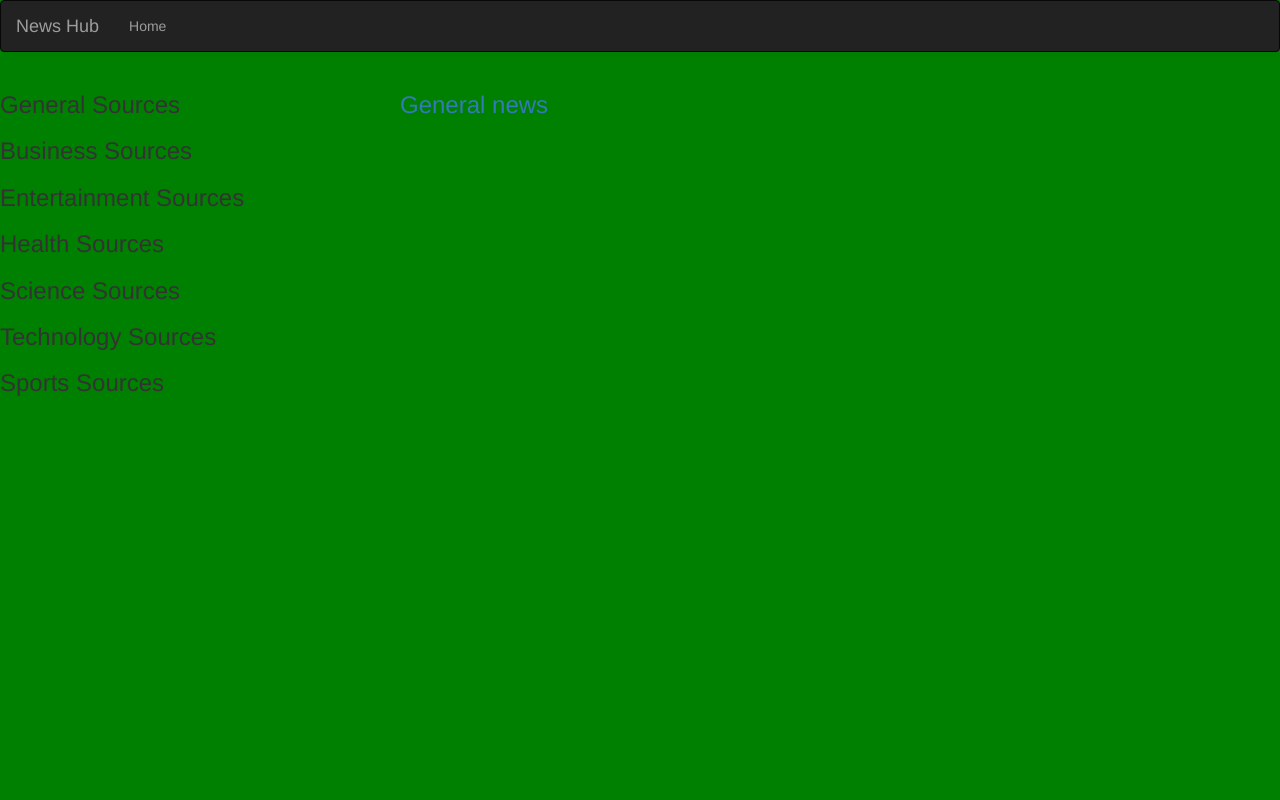
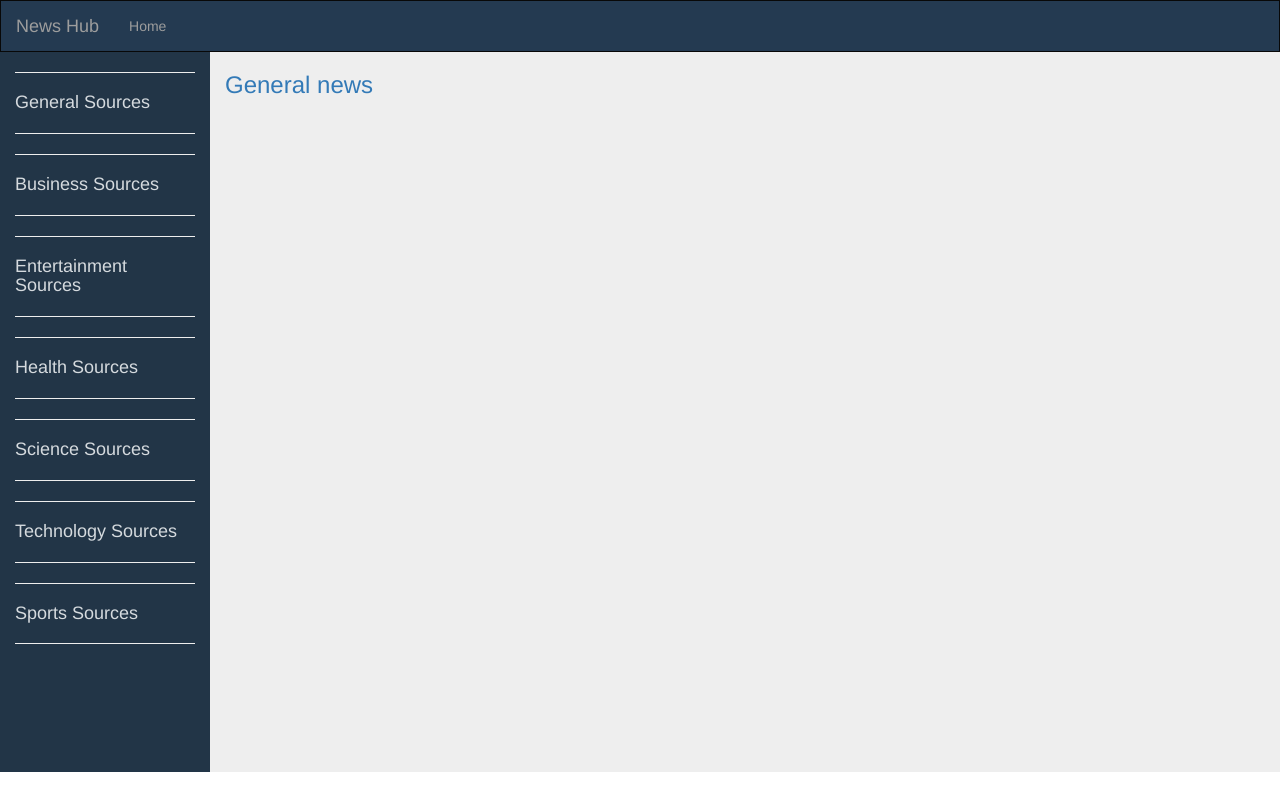
Before and after one commit to JamesKimari/USS-News, a Flask app: template app/templates/index.html in a window 1280 px wide. Run offline with Flask 2, Linux system fonts and the light colour scheme; the template is opened without the code that fills it, so the values that code supplies are empty; parts of the project's set-up code (start-up, migrations or seed data) failed here and were passed over; some libraries are stand-ins or nearby versions.

Commit message:
added styling to the index.html page, created two columns: one for the news sources and the other for the news categories

```diff
--- a/app/static/css/index.css
+++ /dev/null
@@ -1,8 +0,0 @@
-.container {
-    padding: 0%;
-    margin: 0%;
-}
-
-body{
-    background-color: green;
-}
--- a/app/templates/base.html
+++ b/app/templates/base.html
@@ -3,3 +3,6 @@
 {% block navbar %}
     {% include 'navbar.html' %}
 {% endblock %}
+
+{% block styles %} {{ super() }}
+<link rel="stylesheet" href="{{ url_for('static', filename='css/index.css') }}"> {% endblock %}
--- a/app/templates/index.html
+++ b/app/templates/index.html
@@ -1,63 +1,59 @@
-{% extends 'base.html' %} {% import 'macros.html' as macro %}
-
-{% if title %}
+{% extends 'base.html' %} {% import 'macros.html' as macro %} {% if title %}
 <title>{{title}}</title>
 {% else %}
 <title>US News</title>
 {% endif %}
 
 {% block styles %}
-{{ super() }}
-<link rel="stylesheet" href="{{ url_for('static', filename='css/index.css') }}">
+    {{ super () }}
+    <link rel="stylesheet" href="{{ url_for('static', filename = 'css/index.css')}}">
+
 {% endblock %}
 
+{% block content %}
+<div class="container-fluid" style="background-color: rgb(238,238,238)">
+<div class="row">
+<div class="col-md-3" style="height: 90vh; width: 15em; overflow: scroll; background-color: rgb(34,53,71)">
 
-{% block content %}
-<div class="container">
-    <div class="row">
-        <div class="col-md-4">
+            <hr><h4 style="color:#d5dade">General Sources</h4><hr>
+            <div>
+                {{macro.displaySourceList(general)}}
+            </div><hr>
 
-            <h3>General Sources</h3>
-            <ul>
-                {{macro.displaySourceList(general)}}
-            </ul>
+            <h4 style="color:#d5dade">Business Sources</h4><hr>
+            <div>
+                {{macro.displaySourceList(business)}}
+            </div><hr>
 
-            <h3>Business Sources</h3>
-            <ul>
-                {{macro.displaySourceList(business)}}
-            </ul>
+            <h4 style="color:#d5dade">Entertainment Sources</h4><hr>
+            <div>
+                {{macro.displaySourceList(entertainment)}}
+            </div><hr>
 
-            <h3>Entertainment Sources</h3>
-            <ul>
-                {{macro.displaySourceList(entertainment)}}
-            </ul>
+            <h4 style="color:#d5dade">Health Sources</h4><hr>
+            <div>
+                {{macro.displaySourceList(health)}}
+            </div><hr>
 
-            <h3>Health Sources</h3>
-            <ul>
-                {{macro.displaySourceList(health)}}
-            </ul>
+            <h4 style="color:#d5dade">Science Sources</h4><hr>
+            <div>
+                {{macro.displaySourceList(science)}}
+            </div><hr>
 
-            <h3>Science Sources</h3>
-            <ul>
-                {{macro.displaySourceList(science)}}
-            </ul>
+            <h4 style="color:#d5dade">Technology Sources</h4><hr>
+            <div>
+                {{macro.displaySourceList(technology)}}
+            </div><hr>
 
-            <h3>Technology Sources</h3>
-            <ul>
-                {{macro.displaySourceList(technology)}}
-            </ul>
-
-            <h3>Sports Sources</h3>
-            <ul>
+            <h4 style="color:#d5dade">Sports Sources</h4><hr>
+            <div>
                 {{macro.displaySourceList(sports)}}
-            </ul>
+            </div>
         </div>
 
-        <div class="col-md-6">
+        <div class="col-md-9">
             {{macro.displayArticlesList(general)}}
-        </div>
+        </div><hr>
 
     </div>
-</div>
-
-{% endblock %}
+    {% endblock %}
--- a/app/templates/macros.html
+++ b/app/templates/macros.html
@@ -1,6 +1,6 @@
 {% macro displaySourceList(source_list) %}
     {% for source in source_list %}
-        <p><a href="{{source.url}}">{{source.name}}</a></p>
+        <p><a href="{{source.url}}" style="text-decoration: none; color:#d5dade;">{{source.name}}</a></p>
     {% endfor %}
 {% endmacro %}
 
--- a/app/templates/navbar.html
+++ b/app/templates/navbar.html
@@ -1,4 +1,4 @@
-<div class="navbar navbar-inverse" role="navigation">
+<div class="navbar navbar-inverse" role="navigation" style="margin-bottom: 0%; border-radius: 0%; background-color: rgb(36,58,81)">
     <div class="container-fluid">
         <div class="navbar-header">
             <button type="button" class="navbar-toggle" data-toggle="collapse" data-target=".navbar-collapse">
@@ -7,7 +7,7 @@
                 <span class="icon-bar"></span>
                 <span class="icon-bar"></span>
             </button>
-            <a class="navbar-brand" href="{{ url_for('index') }}"> News Hub </a>
+            <a class="navbar-brand" href="{{ url_for('index') }}">News Hub </a>
         </div>
         <div class="navbar-collapse collapse">
             <ul class="nav navbar-nav">
```
